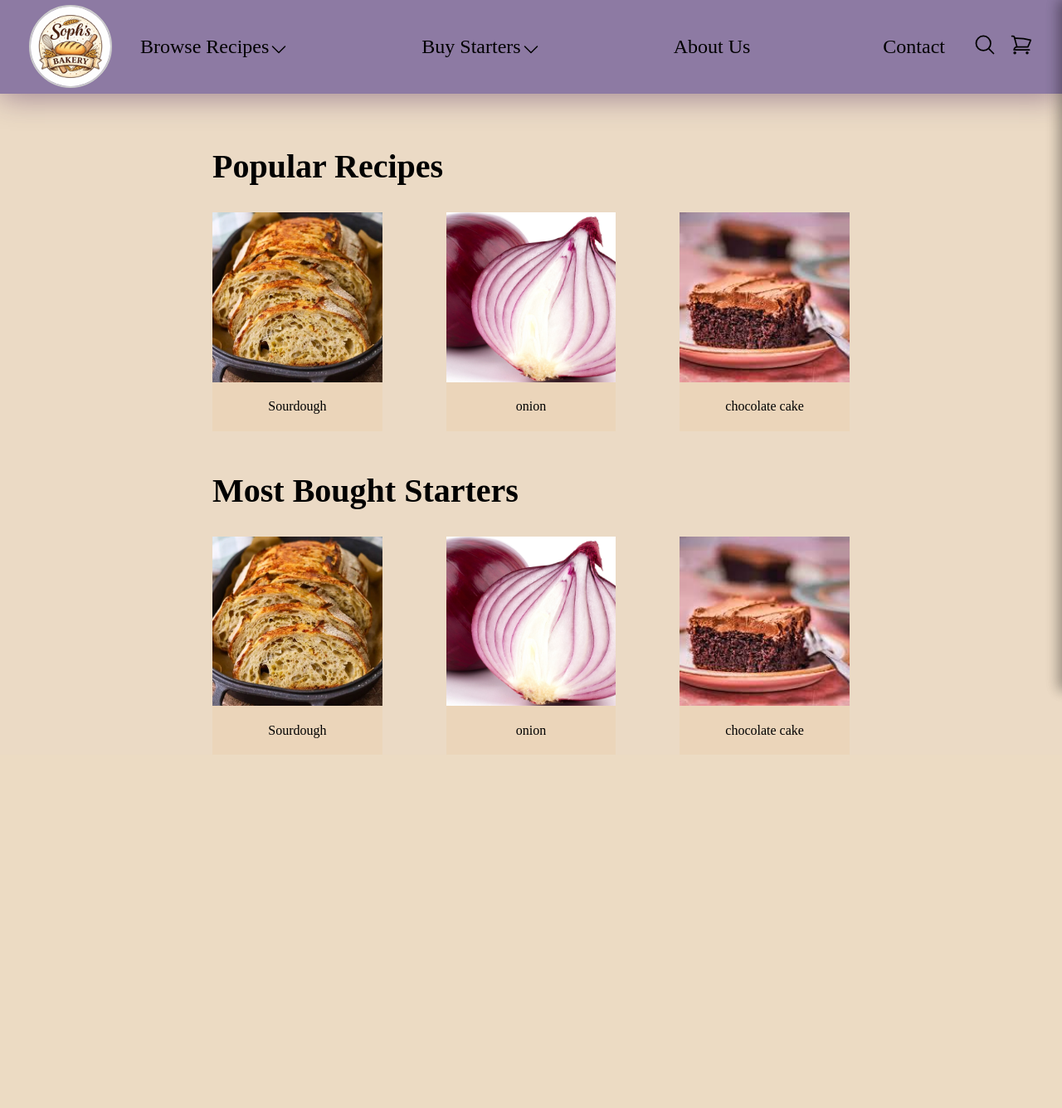
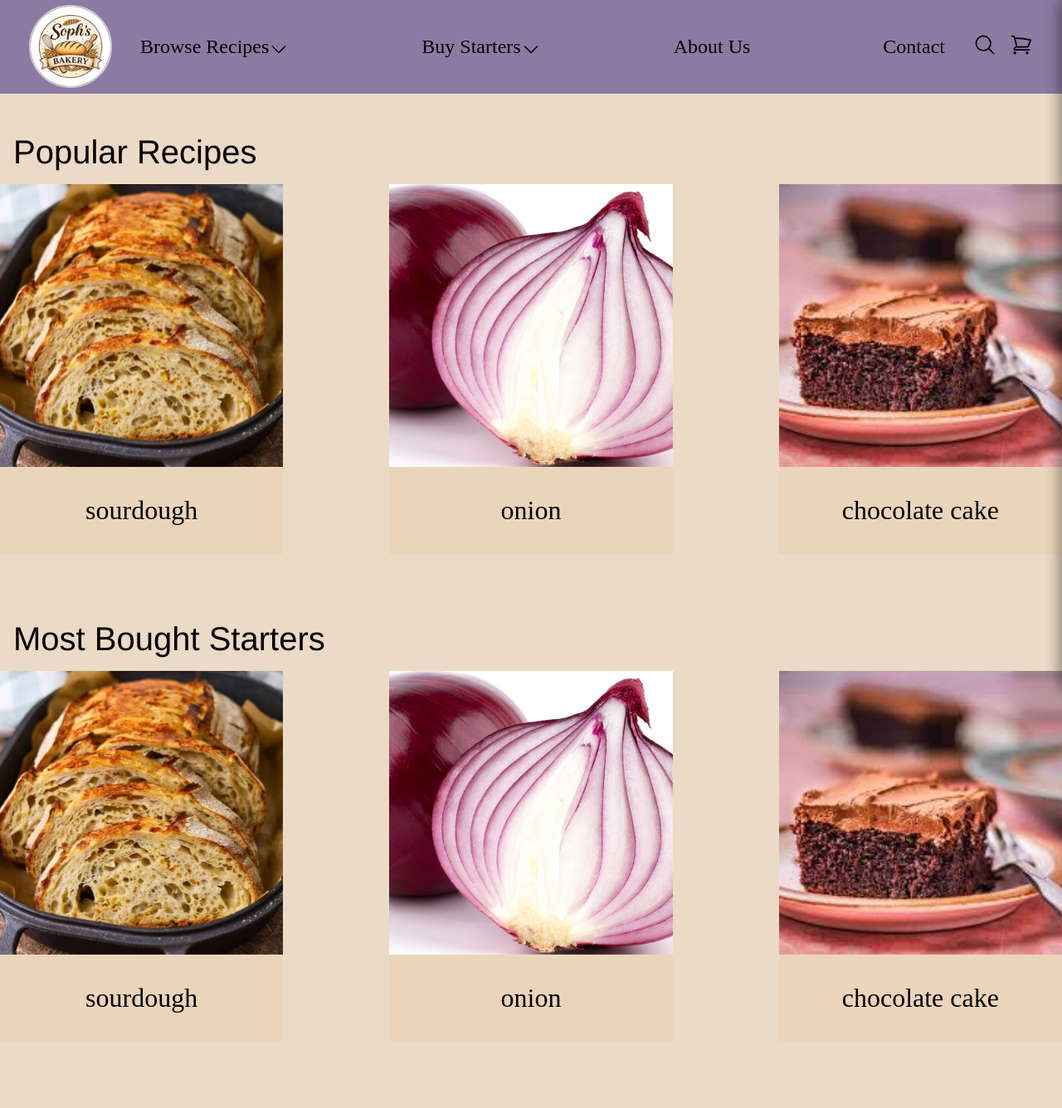
Before and after one commit to link2dak/BakeryWebsite, a Flask app: page / in a window 1280 px wide. Shown: the whole page at 83% size. Before the commit the page ends 890 px from the top, so only its background shows below. Run offline with Flask 3, Linux system fonts and the light colour scheme.

Commit message:
added some stuff

```diff
--- a/app.py
+++ b/app.py
@@ -26,7 +26,7 @@ client = SecretClient(vault_url=kVURL, credential=credential)
 
 app.secret_key = client.get_secret(os.environ.get("KEY_NAME")).value # gathered secret key form az keyvault
 
-recipe_dict = [{"name": "Sourdough", "description": "This is a perfect sourdough recipe for all levels of bakers!", "image": "sourdough.png"},
+recipe_dict = [{"name": "sourdough", "description": "This is a perfect sourdough recipe for all levels of bakers!", "image": "sourdough.png"},
                 {
     "name": "onion",
     "description": "It is just an onion",
@@ -103,7 +103,7 @@ def search():
     if request.method == 'GET':
         query= request.args.get("query", "").lower()
 
-        matchedList = [list(recipe_dict)[0], list(recipe_dict)[0], list(recipe_dict)[0], list(recipe_dict)[0]]
+        matchedList = []
 
         #checks all the recipes in the dict to see if any match
         for recipe in recipe_dict:
--- a/static/css/styles.css
+++ b/static/css/styles.css
@@ -407,27 +407,31 @@ body {
 }
 
 /* ====== Main content- home page ===== */
+.center-container{
+    margin: 3rem auto;
+    width: 80rem;
+    max-width: 100%;
+}
+
 .content{
     flex:1;
     background-color: rgb(235, 218, 197);
+    position: relative;
 }
 
-.page-content{
-    padding-top: 5%;
-    padding-left: 20%;
-    padding-right: 20%;
-}
-
-.page-content.index{
+.pop-recipe-container{
     display: flex;
     flex-direction: column;
-    gap: 3rem;
+    font-family: "SE Inter", "Space Grotesk", helvetica, sans-serif;
+    font-size: 2.5rem;
+    padding-bottom: 2rem;
 }
-.page-content.recipePage{
-    /* display: flex;
-    flex-direction: column; */
-    display: grid;
-    grid-template-columns: minmax(0, 50rem) 18.75rem;
+.pop-starter-container{
+    display: flex;
+    flex-direction: column;
+    font-family: "SE Inter", "Space Grotesk", helvetica, sans-serif;
+    font-size: 2.5rem;
+    padding-bottom: 2rem;
 }
 
 /* ==== pop recipe card ======*/
@@ -435,20 +439,21 @@ body {
     display: flex;
     flex-direction: column;
     height: 100%;
-    gap:2rem;
 }
 
 
 .pop-card-title p{
-    font-family: 'Playfair Display', serif;
-    font-size: 2.5rem;   /* ~40px */
-    font-weight: 600;
     margin:0;
+    padding-bottom: 1rem;
+    padding-left:1rem;
 }
+
 .pop-card-content{
     display: flex;
     flex-direction: row;
     gap: 10%;
+    font-family: 'Playfair Display', serif;
+    font-size: 2rem;
 }
 .individual-card{
     flex: 1 1 300px; /* each card ~300px wide */
@@ -486,7 +491,14 @@ body {
 
 
 /* ==== individual recipe page ======*/
-.recipe-information-container{
+.recipe-page-container{
+    display: grid;
+    grid-template-columns: minmax(0, 50rem) 18rem;
+    margin:1rem auto;
+    width: 68rem;
+    justify-content: space-evenly;
+}
+.recipe-container{
     display:flex;
     flex-direction: column;
     gap: 2rem;
@@ -509,7 +521,12 @@ body {
 
 
 /* ==== search page ======*/
-.pop-card-container.search{
+.page-content{
+    display: flex;
+    align-items: center;
+    flex-direction: column;
+}
+.card-container{
     display: grid;
     grid-template-columns: repeat(4, 1fr);
     gap: 1rem;
--- a/templates/index.html
+++ b/templates/index.html
@@ -3,7 +3,7 @@
 {% block title %}Home Page{% endblock %}
 
 {% block content %}
-    <div class="page-content index">
+    <div class="pop-recipe-container center-container">
         <div class="pop-card-container recipe">
             <div class="pop-card-title recipe">
                 <p>Popular Recipes</p>
@@ -23,34 +23,30 @@
                         </div>
                     </div>
                 {% endfor %}
-
             </div>
-
         </div>
-
-
-            <div class="pop-card-container starters">
-                <div class="pop-card-title starters">
+    </div>
+    <div class="pop-starter-container center-container">
+        <div class="pop-card-container recipe">
+            <div class="pop-card-title recipe">
                 <p>Most Bought Starters</p>
             </div>
-                <div class="pop-card-content starters">
+            <div class="pop-card-content recipe">
                 {% for recipe in recipe_dict %}
-                        <div class="individual-card starters">
-                            <div class="individuale-card-photo starters">
+                    <div class="individual-card recipe">
+                        <div class="individuale-card-photo recipe">
                             <a href="{{ url_for('recipe', recipeName=recipe.name)}}">
                                 <img src="{{ url_for('static', filename='images/' ~ recipe.image) }}">
                             </a>
                         </div>
-                            <div class="individual-card-name starters">
+                        <div class="individual-card-name recipe">
                             <a href="{{ url_for('recipe', recipeName=recipe.name)}}">
                                 {{ recipe.name }}
                             </a>
                         </div>
                     </div>
                 {% endfor %}
-
             </div>
-
         </div>
     </div>
 
--- a/templates/recipePage.html
+++ b/templates/recipePage.html
@@ -3,7 +3,7 @@
 {% block title %}Home Page{% endblock %}
 
 {% block content %}
-    <div class="page-content recipePage">
+    <article class="recipe-page-container">
 
         {% for recipe in recipe_dict %}
             {% if recipe.name == recipeName %}
@@ -25,5 +25,5 @@
 
 
 
-    </div>
+            </article>
 {% endblock %}
--- a/templates/search.html
+++ b/templates/search.html
@@ -5,9 +5,9 @@
 {% block content %}
     <div class="page-content search">
         <div class="search-title">
-        <h1>this is test</h1>
+        <h1>Found {{matchedList | length}} results</h1>
     </div>
-        <div class="pop-card-container search">
+        <div class="card-container center-container">
             {% for recipe in matchedList %}
                 <div class="individual-card">
                     <div class="individuale-card-photo recipe">
```
Lines whose indentation alone changed are shown as unchanged.
